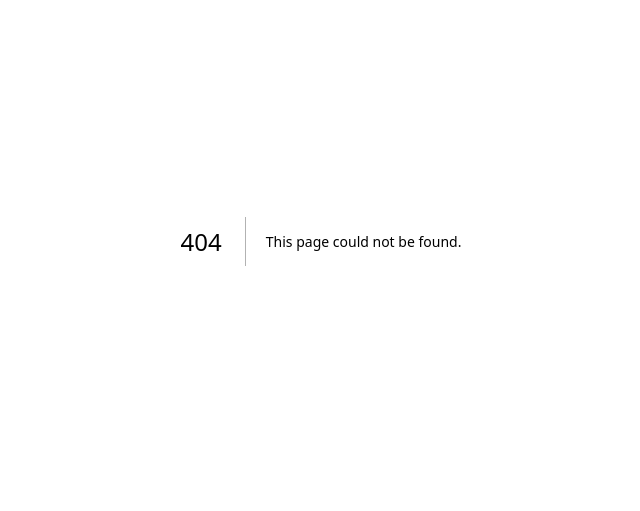
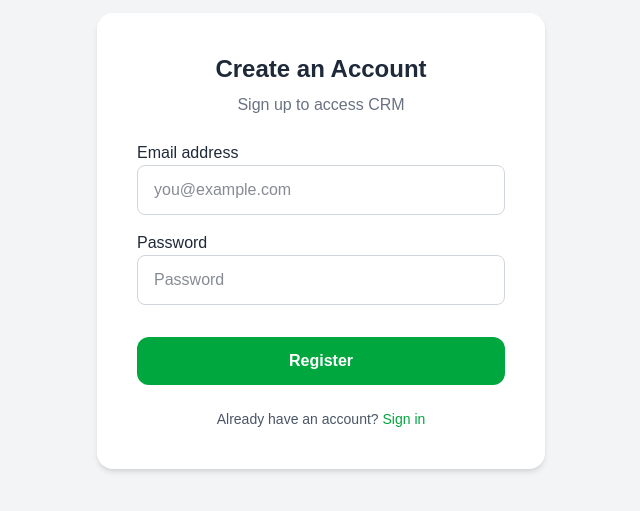
Before and after one commit to KHS338/ClientPortal-UOL, a Next.js app: page /login in a window 1280 px wide. Before the commit this address had no page. Shown: the part 159-670 px from the top of the page, without its empty margins (319-959 px from the left). Built offline with nearby package versions, Linux system fonts and the light colour scheme.

Commit message:
change theme login and registration form

```diff
--- /dev/null
+++ b/src/app/login/page.js
@@ -0,0 +1,60 @@
+"use client";
+
+import Link from "next/link";
+import { useState } from "react";
+
+export default function RegisterPage() {
+  const [email, setEmail] = useState("");
+  const [password, setPassword] = useState("");
+
+  return (
+    <div className="min-h-screen flex items-center justify-center bg-gray-100">
+      <div className="bg-white p-10 rounded-2xl shadow-md w-full max-w-md">
+        <h2 className="text-2xl font-bold text-center text-gray-800 mb-2">
+          Create an Account
+        </h2>
+        <p className="text-center text-gray-500 mb-6">
+          Sign up to access CRM
+        </p>
+
+        <form>
+          <div className="mb-4">
+            <label className="block text-gray-800">Email address</label>
+            <input
+              type="email"
+              className="block w-full px-4 py-3 text-gray-900 border border-gray-300 rounded-lg focus:outline-none focus:ring-2 focus:ring-green-500"
+              placeholder="you@example.com"
+              value={email}
+              onChange={e => setEmail(e.target.value)}
+            />
+          </div>
+
+          <div className="mb-4">
+            <label className="block text-gray-800">Password</label>
+            <input
+              type="password"
+              className="block w-full px-4 py-3 text-gray-900 border border-gray-300 rounded-lg focus:outline-none focus:ring-2 focus:ring-green-500"
+              placeholder="Password"
+              value={password}
+              onChange={e => setPassword(e.target.value)}
+            />
+          </div>
+
+          <button
+            type="button"
+            className="w-full mt-4 rounded-xl py-3 rounded-lg bg-green-600 text-white font-semibold hover:transition ease-in-out duration-300 hover:-translate-y-1 hover:scale-110 hover:bg-green-700"
+          >
+            Register
+          </button>
+        </form>
+
+        <p className="mt-6 text-center text-gray-600 text-sm">
+          Already have an account?{" "}
+          <Link href="/login" className="text-green-600 hover:underline">
+            Sign in
+          </Link>
+        </p>
+      </div>
+    </div>
+  );
+}
--- /dev/null
+++ b/src/app/registration/page.js
@@ -0,0 +1,153 @@
+"use client";
+import Image from "next/image";
+import Link from "next/link";
+import { useState } from "react";
+
+export default function RegisterPage() {
+  const [companyName, setCompanyName] = useState("");
+  const [contactName, setContactName] = useState("");
+  const [contactEmail, setContactEmail] = useState("");
+  const [contactPhone, setContactPhone] = useState("");
+  const [password, setPassword] = useState("");
+  const [confirmPassword, setConfirmPassword] = useState("");
+
+  const handleSubmit = (e) => {
+    e.preventDefault();
+    // TODO: handle registration logic (e.g., validate, call API)
+    if (password !== confirmPassword) {
+      alert("Passwords do not match");
+      return;
+    }
+    console.log({ companyName, contactName, contactEmail, contactPhone, password });
+  };
+
+  return (
+    <div className="min-h-screen bg-gray-100 flex items-center justify-center">
+      <div className="bg-white rounded-2xl shadow-lg p-8 w-full max-w-md">
+        <div className="flex justify-center mb-6">
+          <Image
+            src="/logo.png"
+            alt="Logo"
+            width={150}
+            height={50}
+            className="object-contain"
+          />
+        </div>
+        <h2 className="text-2xl font-semibold text-gray-800 mb-2">Create Account</h2>
+        <p className="text-gray-600 mb-6">Register your company to access CRM</p>
+        <form onSubmit={handleSubmit} className="space-y-4">
+          {/* Company Name */}
+          <div>
+            <label htmlFor="companyName" className="block text-sm font-medium text-gray-700 mb-1">
+              Company Name
+            </label>
+            <input
+              id="companyName"
+              type="text"
+              required
+              value={companyName}
+              onChange={(e) => setCompanyName(e.target.value)}
+              className="block w-full px-4 py-3 text-gray-900 border border-gray-300 rounded-lg focus:outline-none focus:ring-2 focus:ring-green-500"
+              placeholder="Acme Corp"
+            />
+          </div>
+
+          {/* Contact Name */}
+          <div>
+            <label htmlFor="contactName" className="block text-sm font-medium text-gray-700 mb-1">
+              Contact Name
+            </label>
+            <input
+              id="contactName"
+              type="text"
+              required
+              value={contactName}
+              onChange={(e) => setContactName(e.target.value)}
+              className="block w-full px-4 py-3 text-gray-900 border border-gray-300 rounded-lg focus:outline-none focus:ring-2 focus:ring-green-500"
+              placeholder="John Doe"
+            />
+          </div>
+
+          {/* Contact Email */}
+          <div>
+            <label htmlFor="contactEmail" className="block text-sm font-medium text-gray-700 mb-1">
+              Contact Email
+            </label>
+            <input
+              id="contactEmail"
+              type="email"
+              required
+              value={contactEmail}
+              onChange={(e) => setContactEmail(e.target.value)}
+              className="block w-full px-4 py-3 text-gray-900 border border-gray-300 rounded-lg focus:outline-none focus:ring-2 focus:ring-green-500"
+              placeholder="email@company.com"
+            />
+          </div>
+
+          {/* Contact Phone */}
+          <div>
+            <label htmlFor="contactPhone" className="block text-sm font-medium text-gray-700 mb-1">
+              Contact Phone
+            </label>
+            <input
+              id="contactPhone"
+              type="tel"
+              required
+              value={contactPhone}
+              onChange={(e) => setContactPhone(e.target.value)}
+              className="block w-full px-4 py-3 text-gray-900 border border-gray-300 rounded-lg focus:outline-none focus:ring-2 focus:ring-green-500"
+              placeholder="+1 (555) 123-4567"
+            />
+          </div>
+
+          {/* Password */}
+          <div>
+            <label htmlFor="password" className="block text-sm font-medium text-gray-700 mb-1">
+              Password
+            </label>
+            <input
+              id="password"
+              type="password"
+              required
+              value={password}
+              onChange={(e) => setPassword(e.target.value)}
+              className="block w-full px-4 py-3 text-gray-900 border border-gray-300 rounded-lg focus:outline-none focus:ring-2 focus:ring-green-500"
+              placeholder="Password"
+            />
+          </div>
+
+          {/* Confirm Password */}
+          <div>
+            <label htmlFor="confirmPassword" className="block text-sm font-medium text-gray-700 mb-1">
+              Confirm Password
+            </label>
+            <input
+              id="confirmPassword"
+              type="password"
+              required
+              value={confirmPassword}
+              onChange={(e) => setConfirmPassword(e.target.value)}
+              className="block w-full px-4 py-3 text-gray-900 border border-gray-300 rounded-lg focus:outline-none focus:ring-2 focus:ring-green-500"
+              placeholder="Confirm Password"
+            />
+          </div>
+
+          {/* Submit Button */}
+          <button
+            type="submit"
+            className="w-full py-3 rounded-lg bg-green-600 text-white font-semibold hover:bg-green-700 transition ease-in-out duration-300 hover:-translate-y-1 hover:scale-110"
+          >
+            Sign Up
+          </button>
+        </form>
+
+        <p className="text-center text-sm text-gray-600 mt-6">
+          Already have an account?{' '}
+          <Link href="/login" className="text-green-600 hover:underline">
+            Sign In
+          </Link>
+        </p>
+      </div>
+    </div>
+  );
+}
```
